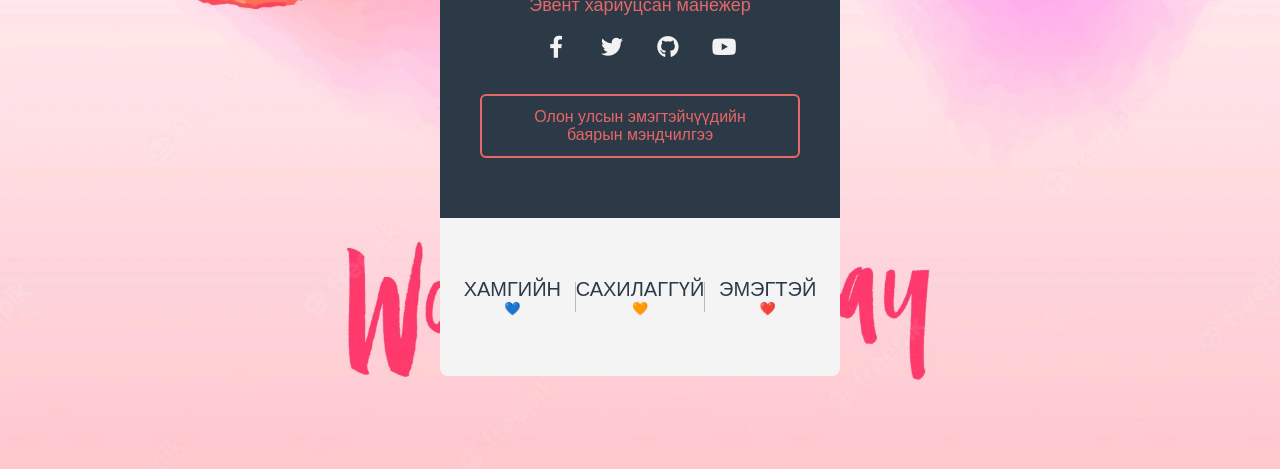
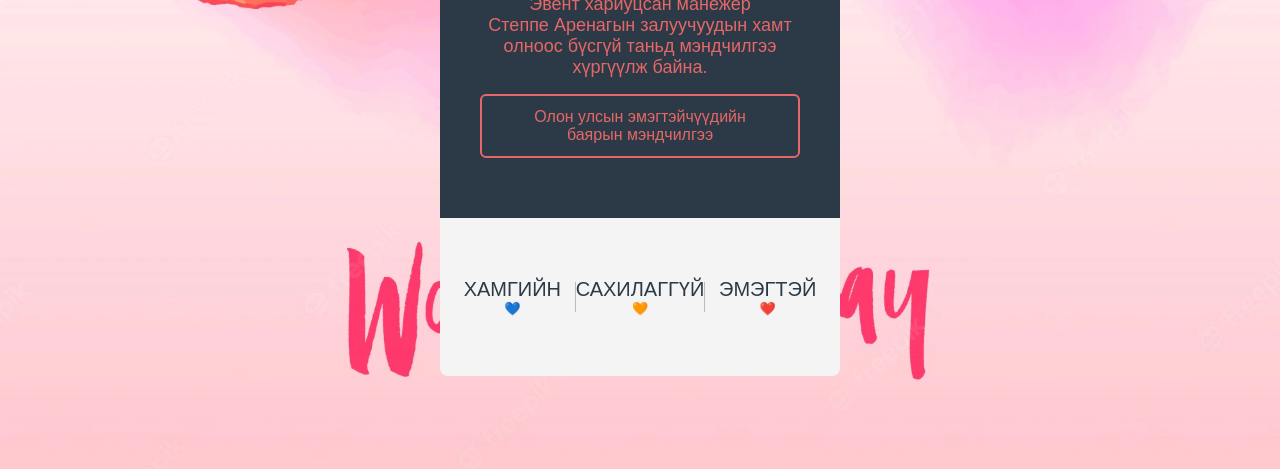
Before and after one commit to yusen-erdene/Sanchir, a plain HTML site: page index.html in a window 1280 px wide. Shown: the part 331-800 px from the top of the page. Drawn offline with Linux system fonts and the light colour scheme.

Commit message:
Add files via upload

```diff
--- a/index.html
+++ b/index.html
@@ -15,12 +15,8 @@
       </div>
       <div class="name">Санчир</div>
       <div class="desc">Эвент хариуцсан манежер</div>
-      <div class="sm">
-        <a href="https://www.facebook.com/jargalsaikhan.sanchir" class="fab fa-facebook-f"></a>
-        <a href="#" class="fab fa-twitter"></a>
-        <a href="#" class="fab fa-github"></a>
-        <a href="#" class="fab fa-youtube"></a>
-      </div>
+      <div class="desc">Степпе Аренагын залуучуудын хамт олноос бүсгүй таньд мэндчилгээ хүргүүлж байна.</div>
+
       <a href="#" class="contact-btn">Олон улсын эмэгтэйчүүдийн баярын мэндчилгээ</a>
     </div>
     <div class="card-footer">
```
